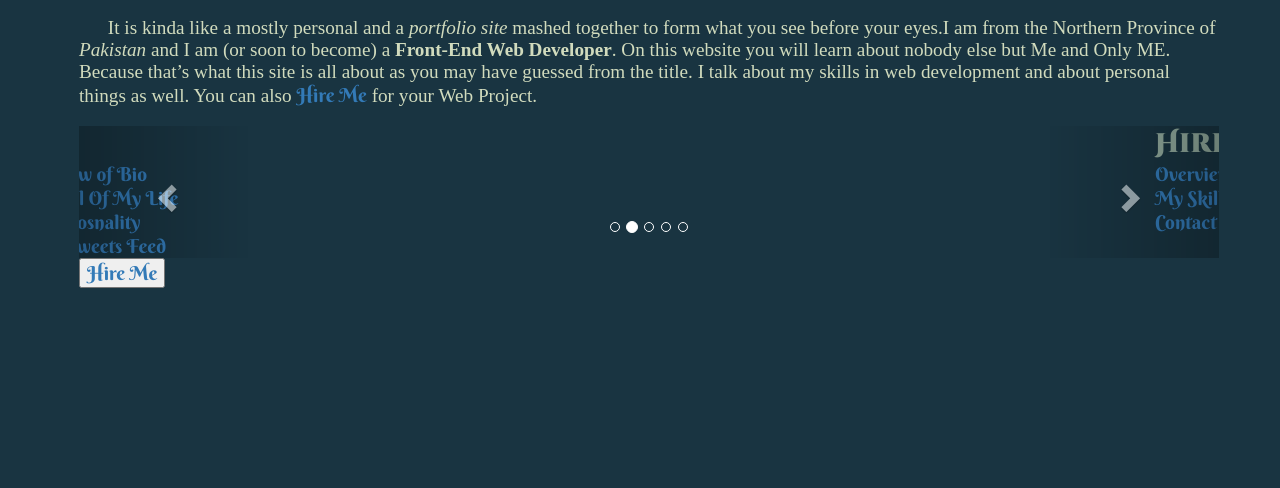
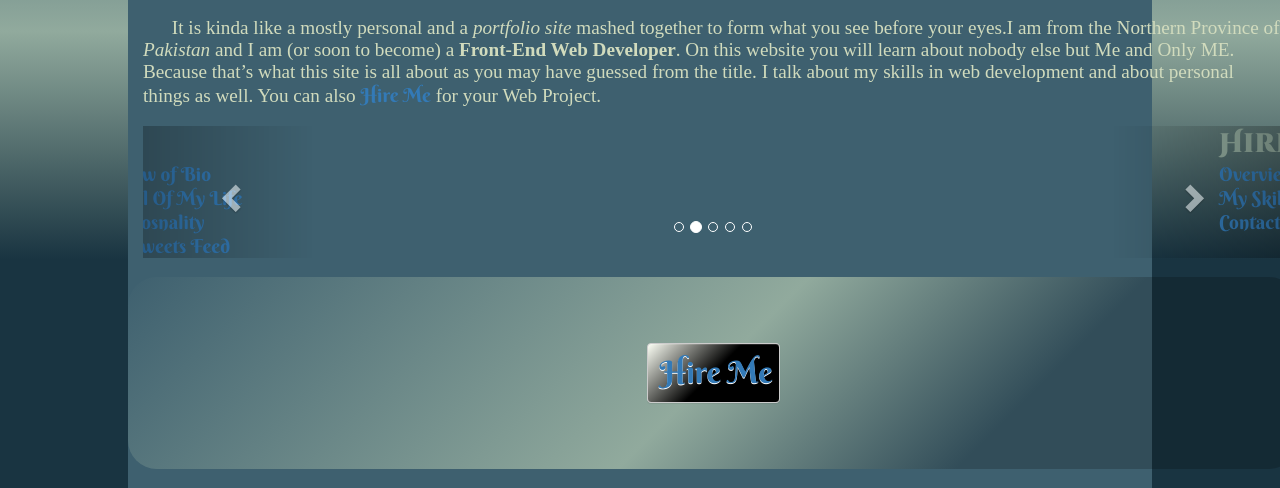
Before and after one commit to WalkerSyed581/DeVSyEd, a website: page builds/development/index.html in a window 1280 px wide. Shown: the part 426-914 px from the top of the page. Before the commit the page ends 800 px from the top, so only its background shows below. Drawn offline with nearby package versions, Linux system fonts and the light colour scheme; a web font is replaced by a local one.

Commit message:
Styled and managed the footer and added gradients

```diff
--- a/builds/development/index.html
+++ b/builds/development/index.html
@@ -140,7 +140,7 @@
 				</div></div>
 		</main>
 		<footer role="contentinfo">
-			<button type="button"><a href="hireme.html">Hire Me</a></button>
+			<button type="button" class="btn btn-default"><a href="hireme.html">Hire Me</a></button>
 			<div>
 				<!-- Social Media Footer Icons of Twitter, Facebook, GitHub, Google+ and Steam -->
 				<div class="addthis_inline_follow_toolbox"></div>
--- a/components/sass/_base.scss
+++ b/components/sass/_base.scss
@@ -1,9 +1,12 @@
-body{
-	width : 90%;
-	margin : 0 auto;
-	background-color: $black;
-	color : $whitishGreen;
-	font: 1.2em $caudex;
+html{
+ background-image: linear-gradient(to bottom,$offWhite 0%,$bluishBlack 25%,$greyishGreen 50%,$black 75%);
+}
+body {
+  width: 80%;
+  margin: 0 auto;
+  background-color : $bluishBlack;
+  color: #D1DBBD;
+  font: 1.2em "Caudex", serif;
 }
 @for $item from 1 through 6{
   h#{$item} {
@@ -101,5 +104,32 @@ main {
 			border: none;
 		}
 	}
-
 }
+footer{
+	background-image: linear-gradient(135deg ,$bluishBlack 0%,opacify($greyishGreen, 0.35) 50%,transparentize($darkBlack, 0.80) 75%);
+	min-height: 10em;
+	display: flex;
+	flex-flow: column;
+	justify-content: center;
+	margin: 1em -0.78125em;
+	border-radius: 1.5em;
+	& div{
+	margin: 0 auto;
+	}
+	& button.btn-default{
+		background-image: linear-gradient(135deg ,$offWhite 0%,$darkBlack 50%);
+		width: 9.5em;
+		min-height: 4.25em;
+		margin : 0 auto;
+	}
+	& button.btn-default a{
+		font-size: 2.2em;
+	}
+	& button.btn-default a:focus{
+		text-decoration: none;
+	}
+}
+.btn-default:focus{
+	background: none;
+	background-image: linear-gradient(135deg ,#FCFFF5 0%,#000 50%);
+}
```
Also changed, not shown: builds/development/css/style.css, css/style.css.
